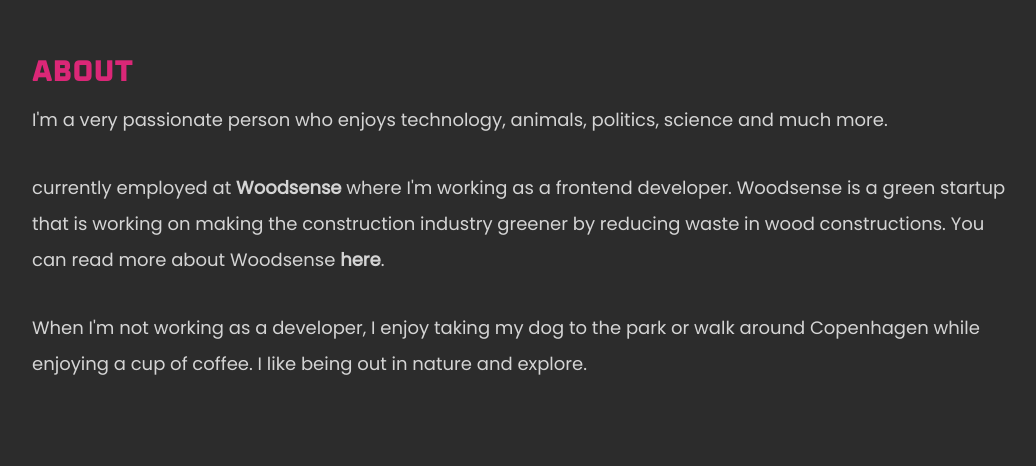
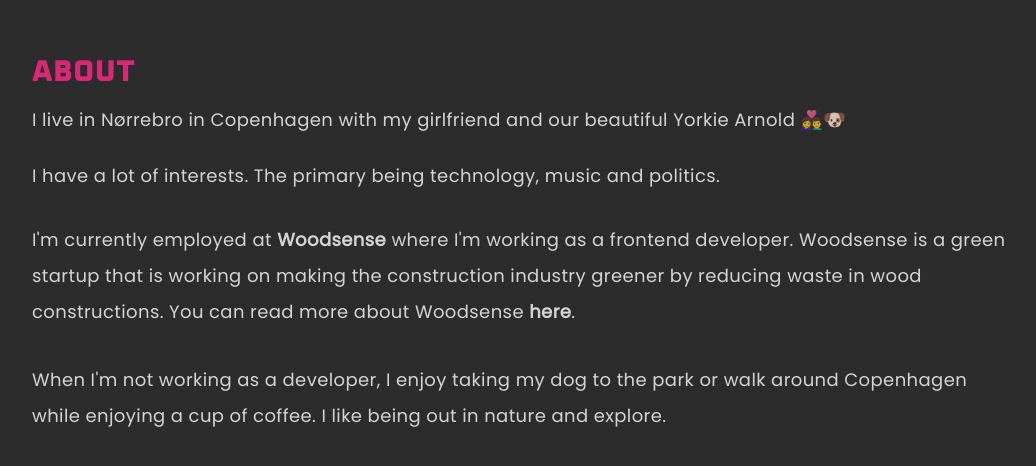
Before and after one commit to frederikagger/frederikagger.tech, a Next.js app: page / in a window 1280 px wide. Shown: the part 3746-4212 px from the top of the page, without its empty margins (120-1156 px from the left). Built offline with nearby package versions, Linux system fonts and the light colour scheme.

Commit message:
add content and more spacing between words

```diff
--- a/components/sections/About.tsx
+++ b/components/sections/About.tsx
@@ -3,11 +3,16 @@ export default function About() {
     <section id='about' className='mx-auto px-4 sm:px-6'>
       <h1 className='mb-3 pt-24'>ABOUT</h1>
       <p className='leading-loose'>
-        {"I'm"} a very passionate person who enjoys technology, animals,
-        politics, science and much more.
+        I live in Nørrebro in Copenhagen with my girlfriend and our beautiful
+        Yorkie Arnold 👩‍❤️‍👨🐶
+      </p>
+      <br />
+      <p>
+        I have a lot of interests. The primary being technology, music and
+        politics.
       </p>
       <p className='leading-loose mt-8'>
-        currently employed at{' '}
+        {"I'm"} currently employed at{' '}
         <a
           target='_blank'
           className='font-bold hover:text-blue'
--- a/styles/tailwind.css
+++ b/styles/tailwind.css
@@ -7,6 +7,7 @@
     scroll-behavior: smooth;
     scrollbar-width: thin;
     scrollbar-color: #db2777 #2c2c2c;
+    @apply tracking-wide;
   }
   body::-webkit-scrollbar {
     width: 12px;
```
